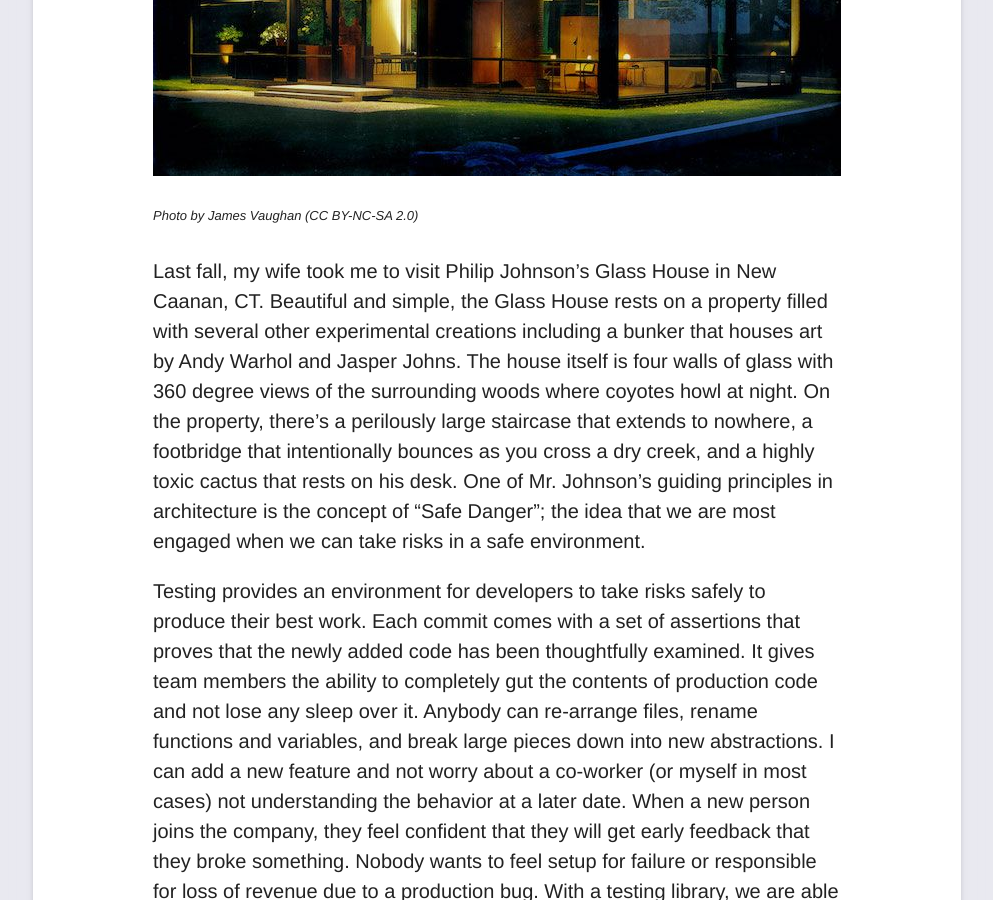
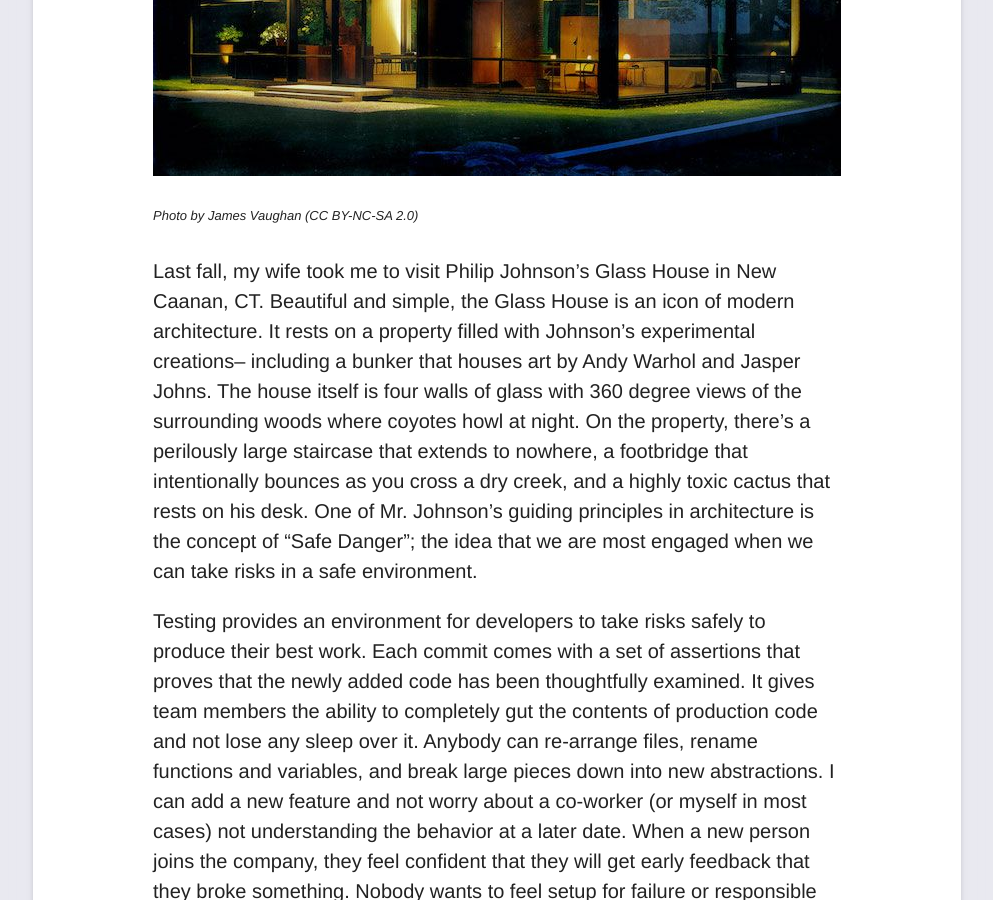
Before and after one commit to antgonzales/antgonzales.github.io, a Jekyll site: the page built from _posts/2020-03-05-getting-started-testing.md, in a window 1280 px wide and 900 px high, scrolled down 1045 px. Shown: the whole window, without its empty margins (143-1136 px from the left). Built offline with Jekyll 4.4.1, drawn with Linux system fonts in a browser that asks for light colours.

Commit message:
Edits to testing post

```diff
--- a/_posts/2020-03-05-getting-started-testing.md
+++ b/_posts/2020-03-05-getting-started-testing.md
@@ -27,15 +27,15 @@ management, and provides legibility for other developers to make changes.
 Photo by James Vaughan (CC BY-NC-SA 2.0)
 
 Last fall, my wife took me to visit Philip Johnson's Glass House in New Caanan,
-CT. Beautiful and simple, the Glass House rests on a property filled with
-several other experimental creations including a bunker that houses art by Andy
-Warhol and Jasper Johns. The house itself is four walls of glass with 360 degree
-views of the surrounding woods where coyotes howl at night. On the property,
-there's a perilously large staircase that extends to nowhere, a footbridge that
-intentionally bounces as you cross a dry creek, and a highly toxic cactus that
-rests on his desk. One of Mr. Johnson's guiding principles in architecture is
-the concept of "Safe Danger"; the idea that we are most engaged when we can take
-risks in a safe environment.
+CT. Beautiful and simple, the Glass House is an icon of modern architecture. It
+rests on a property filled with Johnson’s experimental creations-- including a
+bunker that houses art by Andy Warhol and Jasper Johns. The house itself is four
+walls of glass with 360 degree views of the surrounding woods where coyotes howl
+at night. On the property, there's a perilously large staircase that extends to
+nowhere, a footbridge that intentionally bounces as you cross a dry creek, and a
+highly toxic cactus that rests on his desk. One of Mr. Johnson's guiding
+principles in architecture is the concept of "Safe Danger"; the idea that we are
+most engaged when we can take risks in a safe environment.
 
 Testing provides an environment for developers to take risks safely to produce
 their best work. Each commit comes with a set of assertions that proves that the
```
